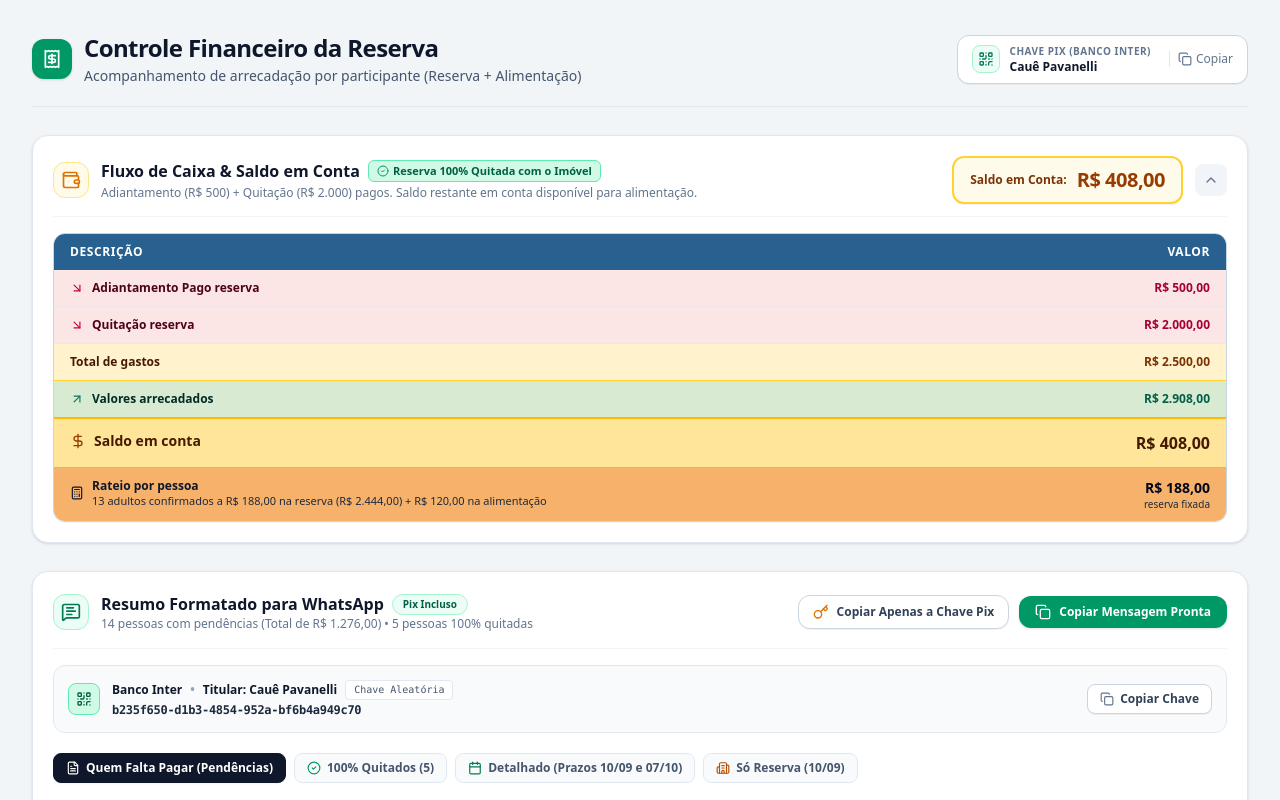
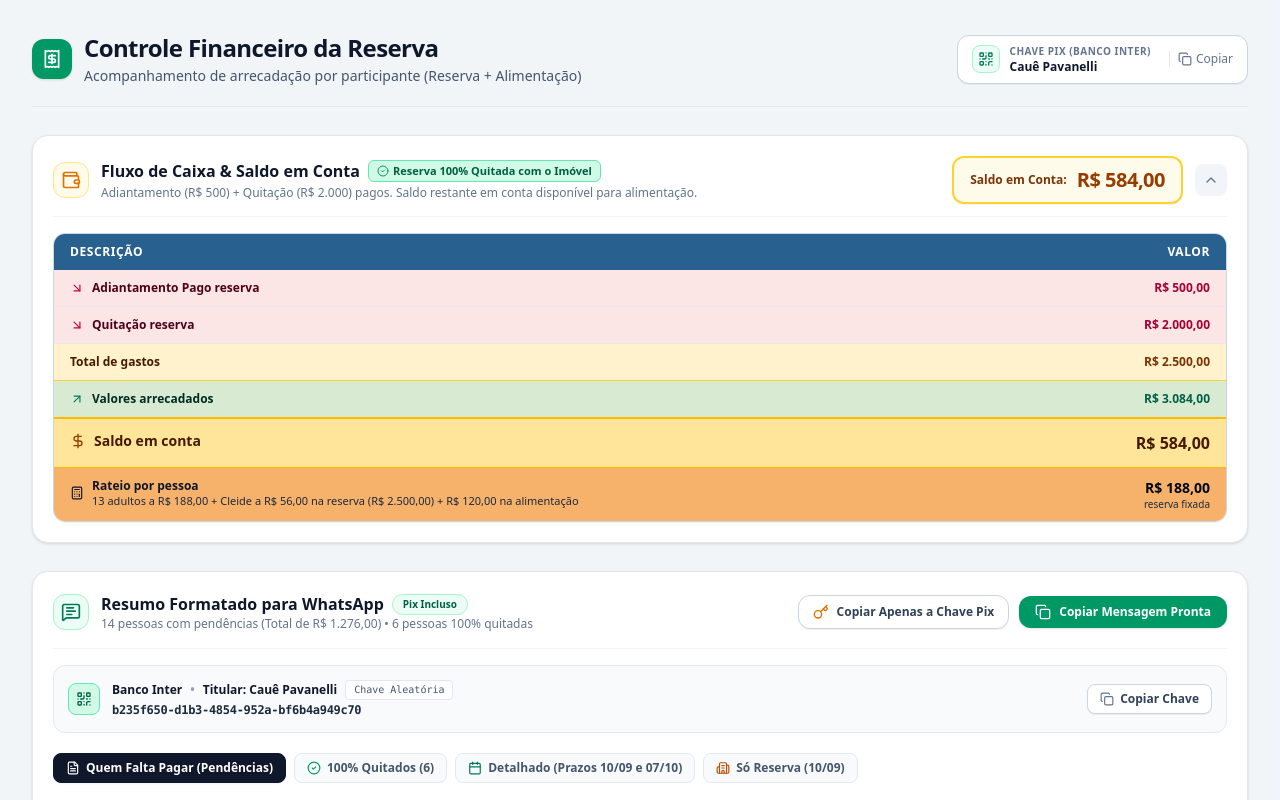
Before and after one commit to caue1financas-beep/Reserva-Socorro, a React (Vite) app: page / in a window 1280 px wide. Shown: the top 800 px of the page. Built offline with nearby package versions, Linux system fonts and the light colour scheme.

Commit message:
feat: update financial data and include Cleide
Update storage version, add Cleide to participants, and adjust cash flow calculations to reflect current total funds and individual allocations.

```diff
--- a/src/App.tsx
+++ b/src/App.tsx
@@ -10,21 +10,58 @@ import { PaymentModal } from './components/PaymentModal';
 import { ShareSummaryModal } from './components/ShareSummaryModal';
 import { AddPersonModal } from './components/AddPersonModal';
 
-const STORAGE_KEY = 'reserva_debitos_data_v12';
+const STORAGE_KEY = 'reserva_debitos_data_v13';
 
 export default function App() {
   const [data, setData] = useState<PersonDebt[]>(() => {
     try {
       const saved =
         localStorage.getItem(STORAGE_KEY) ||
+        localStorage.getItem('reserva_debitos_data_v12') ||
         localStorage.getItem('reserva_debitos_data_v11') ||
         localStorage.getItem('reserva_debitos_data_v10');
       if (saved) {
-        const parsed: PersonDebt[] = JSON.parse(saved);
-        // Exclude vacancies and ensure latest payments for Beatriz and Miriam are applied
-        return parsed
-          .filter((p) => !p.name.toLowerCase().includes('vaga') && !p.name.toLowerCase().includes('disponível'))
-          .map((p) => {
+        let parsed: PersonDebt[] = JSON.parse(saved);
+        // Exclude vacancies
+        parsed = parsed.filter(
+          (p) => !p.name.toLowerCase().includes('vaga') && !p.name.toLowerCase().includes('disponível')
+        );
+
+        // Ensure Cleide exists with defined values (56 reserva, 120 refeição, 176 pago, quitada)
+        const cleideIndex = parsed.findIndex((p) => p.name.toLowerCase() === 'cleide');
+        const cleideData: PersonDebt = {
+          id: '14',
+          name: 'Cleide',
+          category: 'adulto',
+          expectedReserve: 56,
+          expectedFood: 120,
+          totalExpected: 176,
+          paidAmount: 176,
+          pendingAmount: 0,
+          status: 'quitado',
+        };
+
+        if (cleideIndex === -1) {
+          const mariIndex = parsed.findIndex((p) => p.name.toLowerCase() === 'mari');
+          if (mariIndex !== -1) {
+            parsed = [...parsed.slice(0, mariIndex + 1), cleideData, ...parsed.slice(mariIndex + 1)];
+          } else {
+            parsed.push(cleideData);
+          }
+        } else {
+          parsed[cleideIndex] = {
+            ...parsed[cleideIndex],
+            expectedReserve: 56,
+            expectedFood: 120,
+            totalExpected: 176,
+            paidAmount: 176,
+            pendingAmount: 0,
+            status: 'quitado',
+          };
+        }
+
+        // Ensure latest payments for Beatriz and Miriam are applied
+        return parsed.map((p) => {
           if (p.name.toLowerCase() === 'beatriz' && p.paidAmount === 150) {
             return {
               ...p,
--- a/src/components/CashFlowCard.tsx
+++ b/src/components/CashFlowCard.tsx
@@ -19,9 +19,9 @@ export const CashFlowCard: React.FC<CashFlowCardProps> = ({ data }) => {
   // Cálculos financeiros reais baseados na planilha
   const isVacant = (name: string) => name.toLowerCase().includes('vaga') || name.toLowerCase().includes('disponível');
   const validData = data.filter((p) => !isVacant(p.name));
-  const totalArrecadado = validData.reduce((acc, curr) => acc + curr.paidAmount, 0); // R$ 2.908,00
+  const totalArrecadado = validData.reduce((acc, curr) => acc + curr.paidAmount, 0); // R$ 3.084,00
   const totalGastos = TOTAL_RESERVE_EXPENSES; // R$ 2.500,00 (Adiantamento R$ 500 + Quitação R$ 2.000)
-  const saldoEmConta = totalArrecadado - totalGastos; // R$ 408,00
+  const saldoEmConta = totalArrecadado - totalGastos; // R$ 584,00
 
   const totalAdultos = validData.filter((p) => p.category === 'adulto').length;
 
@@ -140,7 +140,7 @@ export const CashFlowCard: React.FC<CashFlowCardProps> = ({ data }) => {
                   <div>
                     <span className="font-bold">Rateio por pessoa</span>
                     <p className="text-[11px] text-slate-800 font-normal">
-                      {totalAdultos} adultos confirmados a R$ 188,00 na reserva ({formatCurrency(totalAdultos * 188)}) + R$ 120,00 na alimentação
+                      13 adultos a R$ 188,00 + Cleide a R$ 56,00 na reserva ({formatCurrency(2500)}) + R$ 120,00 na alimentação
                     </p>
                   </div>
                 </td>
--- a/src/data/initialData.ts
+++ b/src/data/initialData.ts
@@ -145,6 +145,17 @@ export const INITIAL_DEBT_DATA: PersonDebt[] = [
     status: 'quitado',
   },
   {
+    id: '14',
+    name: 'Cleide',
+    category: 'adulto',
+    expectedReserve: 56,
+    expectedFood: 120,
+    totalExpected: 176,
+    paidAmount: 176,
+    pendingAmount: 0,
+    status: 'quitado',
+  },
+  {
     id: '17',
     name: 'Olívia',
     category: 'crianca_outros',
```
Lines whose indentation alone changed are shown as unchanged.
